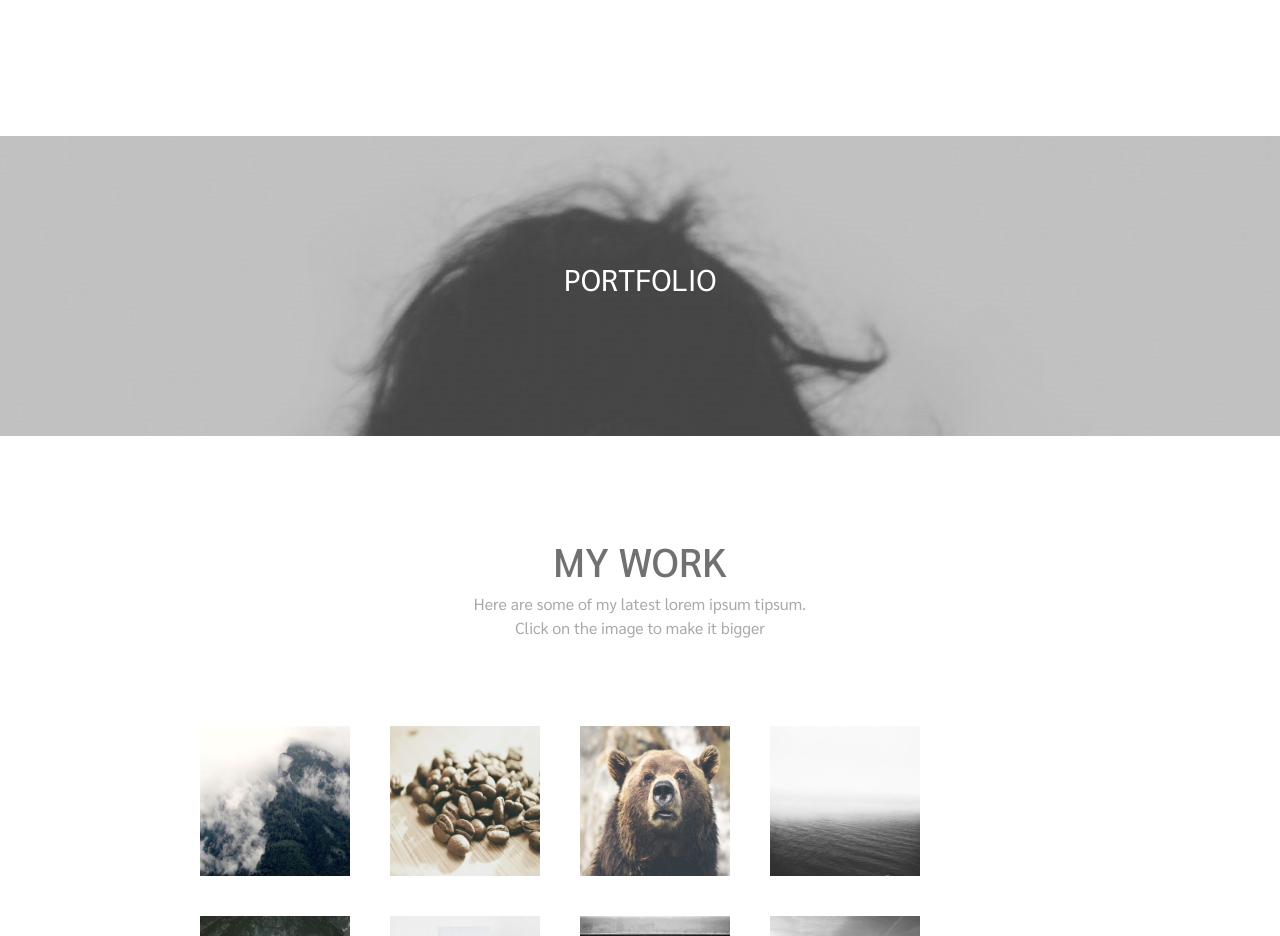
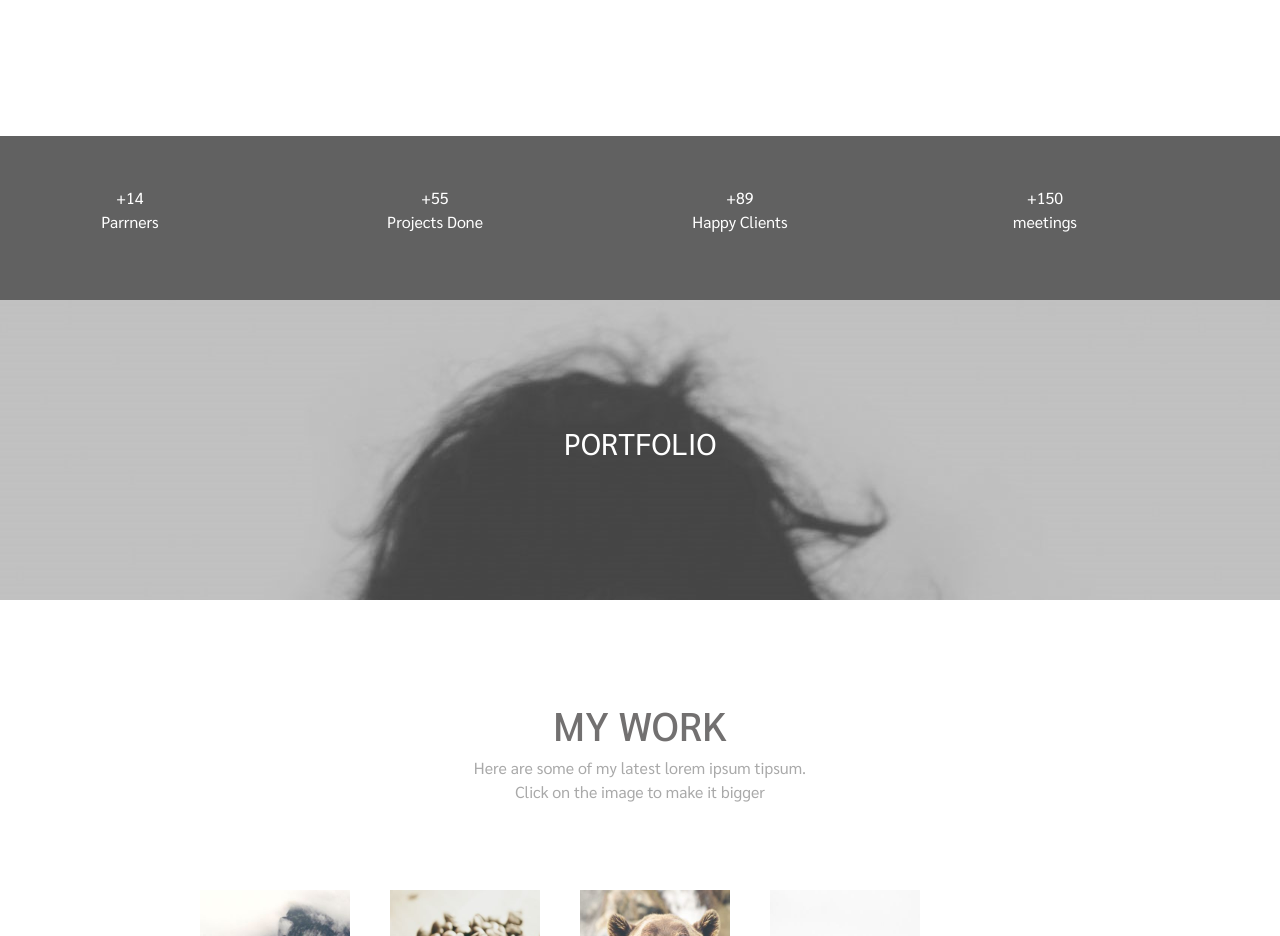
Before and after one commit to hesham931/w3.css, a plain HTML site: page index.html in a window 1280 px wide. Shown: the part 1740-2676 px from the top of the page. Drawn offline with nearby package versions, Linux system fonts and the light colour scheme.

Commit message:
Update index.html

```diff
--- a/index.html
+++ b/index.html
@@ -111,7 +111,22 @@
       </div>
       </div>
     </div>
-
+    <div class = "portfolio container-fluid">
+        <div class = "numbers d-felx flex-nowrap">
+          <p>
+            <span class = "d-block"> +14 </span> Parrners
+          </p>
+          <p>
+            <span class = "d-block"> +55 </span> Projects Done
+          </p>
+          <p>
+            <span class = "d-block"> +89 </span> Happy Clients
+          </p>
+          <p>
+            <span class = "d-block"> +150 </span> meetings
+          </p>
+        </div>
+      </div>
       <div class = "portfolio-image">
         <p>
           PORTFOLIO
```
